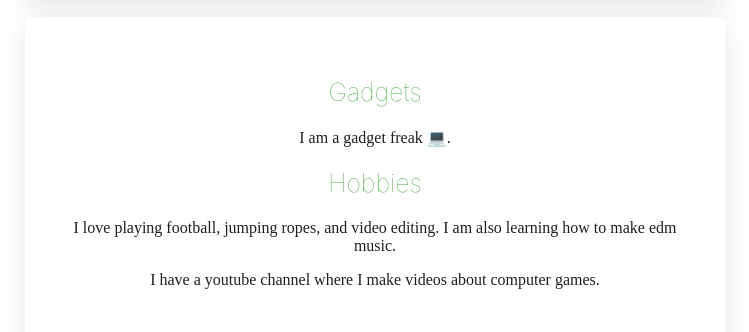
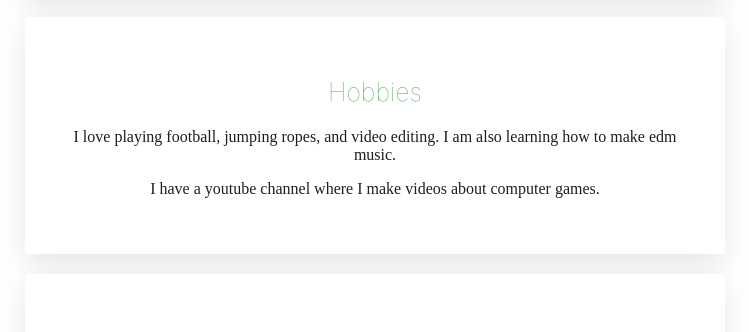
Before and after one commit to shivamkumar177/My_profile, a plain HTML site: page index.html in a window 1280 px wide. Shown: the part 1400-1732 px from the top of the page, without its empty margins (265-1014 px from the left). Drawn offline with Linux system fonts and the light colour scheme.

Commit message:
Update index.html

```diff
--- a/index.html
+++ b/index.html
@@ -84,8 +84,8 @@
                 <p>I am working on an android project for a local business in my city.</p>
             </div>
             <div class="card-white">
-                <h2>Gadgets</h2>
-                <p>I am a gadget freak 💻.</p>
+                <!--<h2>Gadgets</h2>
+                <p>I am a gadget freak 💻.</p>-->
                 <h2>Hobbies</h2>
                 <p>I love playing football, jumping ropes, and video editing. I am also learning how to make edm music.</p>
                 <p>I have a youtube channel where I make videos about computer games.</p>
```
